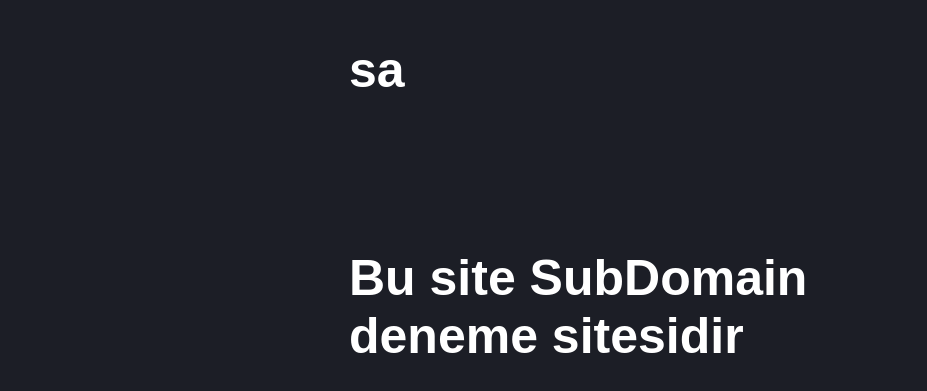
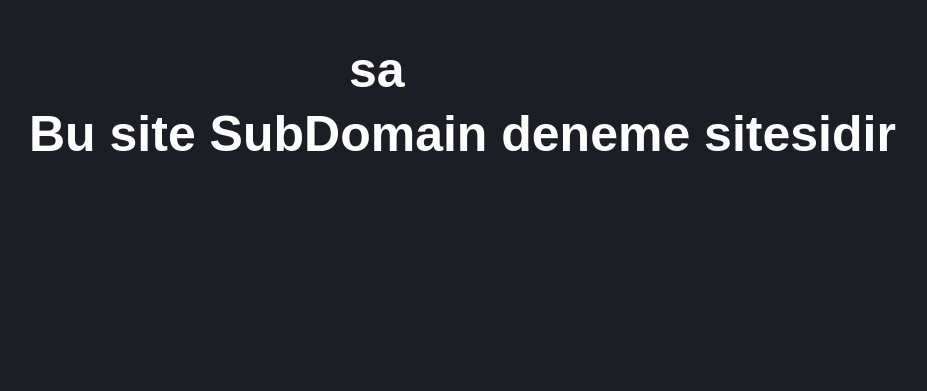
Before and after one commit to Arda-Coskun/link, a plain HTML site: page index.html in a window 1280 px wide. Shown: the part 401-792 px from the top of the page, without its empty margins (291-1218 px from the left). Drawn offline with Linux system fonts and the light colour scheme.

Commit message:
Update index.html

```diff
--- a/index.html
+++ b/index.html
@@ -20,8 +20,8 @@ p{
     font-family: "Space Grotesk", sans-serif;
     font-weight: bold;
     position: absolute;
-    top: 75%;
-    left: 50%;
+    top: 57%;
+    left: 25%;
   }
 
 
@@ -42,6 +42,7 @@ a{
   opacity: 0;
   display: flex;
 }
+
 </style>
 <body style="background-color: #1c1e26;">
 	<h2> sa </h2>
```
